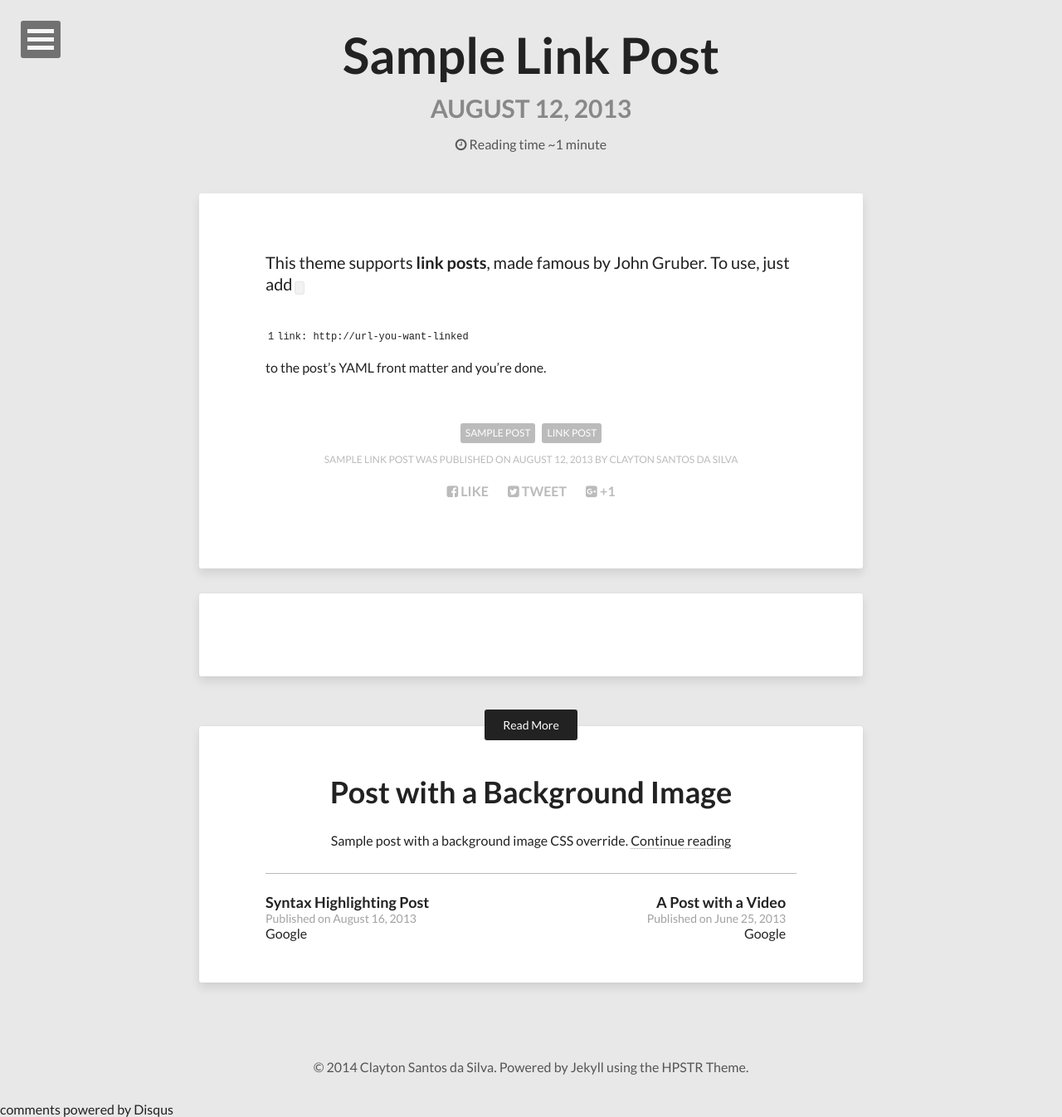
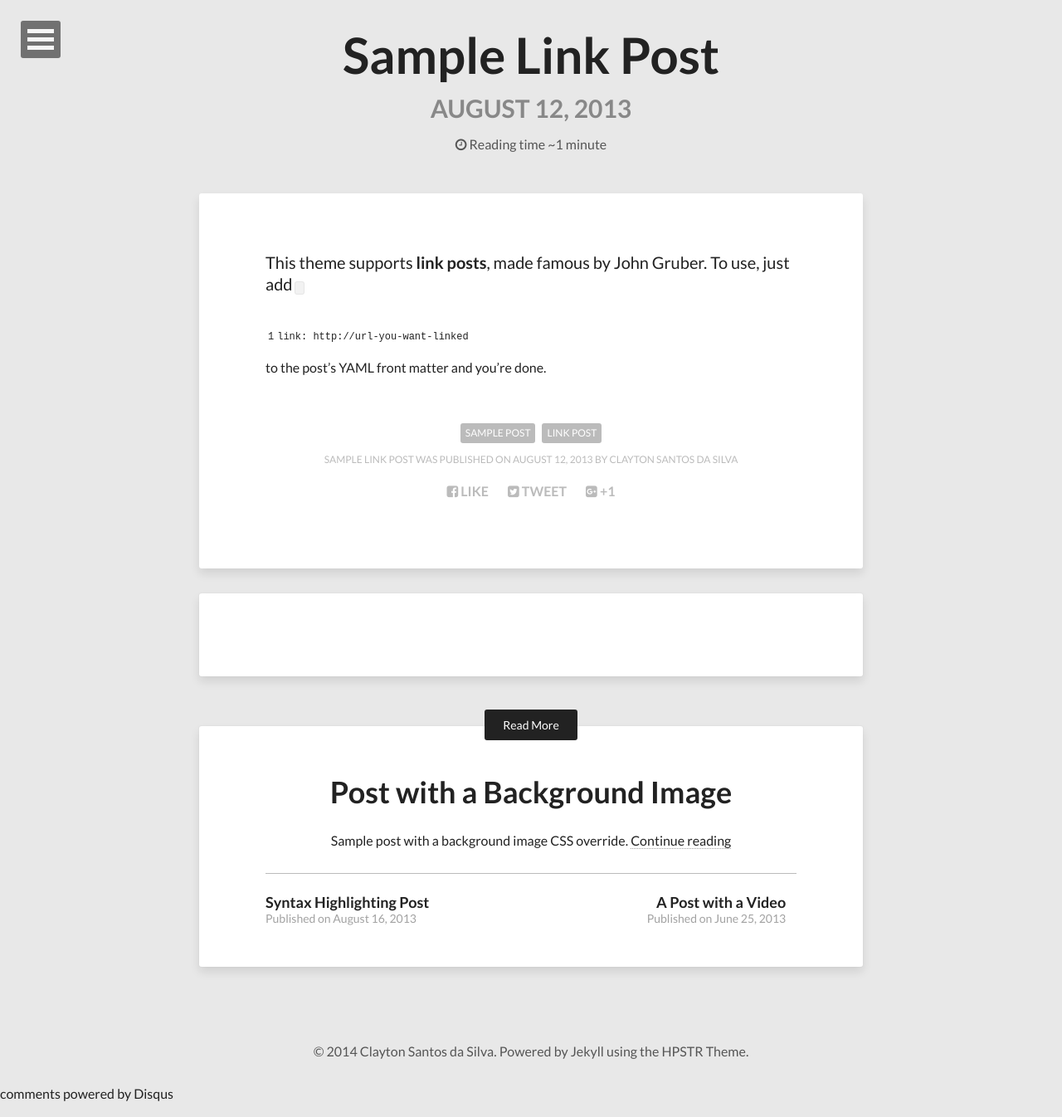
Before and after one commit to claytonsilva/claytonsilva.github.io, a Jekyll site: the page built from _posts/2013-08-12-sample-link-post.md, in a window 1280 px wide. Shown: the whole page at 83% size. Built offline with Jekyll 4.4.1, drawn with Linux system fonts in a browser that asks for light colours; nearby versions of some CDN libraries; comment, search, counter and statistics services are not loaded.

```diff
--- a/_layouts/post.html
+++ b/_layouts/post.html
@@ -73,7 +73,6 @@
           <div class="list-item">
             <h4><a href="{{ site.url }}{{ post.url }}" title="{{ post.title }}">{{ post.title }}</a></h4>
             <span>Published on {{ post.date | date: "%B %d, %Y" }}</span>
-              <a href="https://plus.google.com/+ClaytonSantosdaSilvaxDevel?rel=author">Google</a>
           </div><!-- /.list-item -->
         {% endfor %}
       </div><!-- /.read-more-list -->
@@ -84,11 +83,20 @@
 
 <div class="footer-wrapper">
   <footer role="contentinfo">
+      <div id="comments"></div>
     {% include footer.html %}
   </footer>
 </div><!-- /.footer-wrapper -->
 
 {% include scripts.html %}
+<script>
+    gapi.comments.render('comments', {
+        href: window.location,
+        width: '624',
+        first_party_property: 'BLOGGER',
+        view_type: 'FILTERED_POSTMOD'
+    });
+</script>
 
 </body>
 </html>
```
